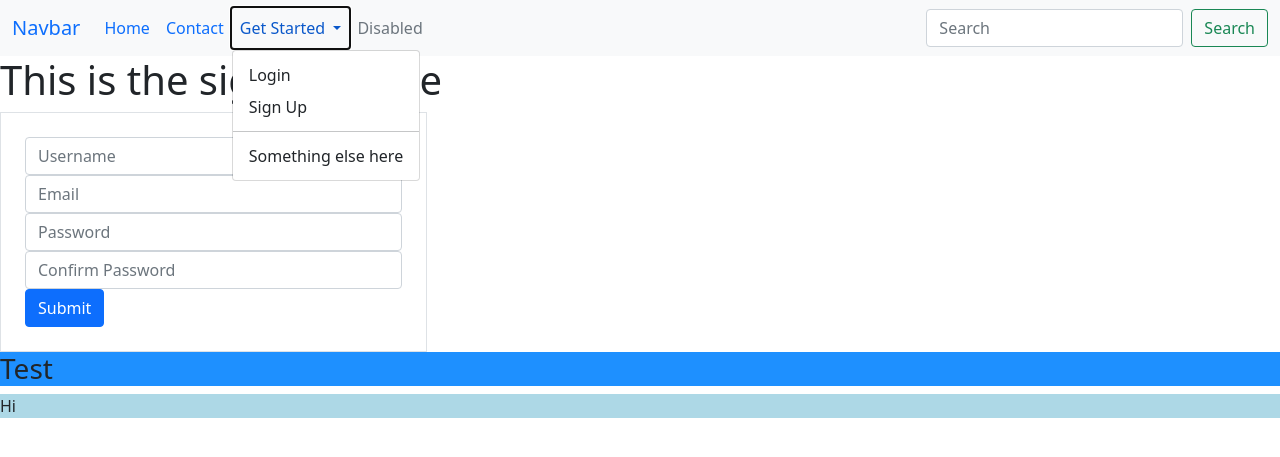
After one commit to smtsuchi/intro_to_flask_padawans122, a Flask app: page /signup in a window 1280 px wide, after a click on "Get Started". The commit adds this page. Shown: the top 457 px of the page. Run offline with Flask 3, Linux system fonts and the light colour scheme; some libraries are stand-ins or nearby versions.

Commit message:
end of wednesday day2 forms and models

```diff
--- /dev/null
+++ b/app/forms.py
@@ -0,0 +1,10 @@
+from flask_wtf import FlaskForm
+from wtforms import StringField, PasswordField, SubmitField
+from wtforms.validators import DataRequired, EqualTo
+
+class SignUpForm(FlaskForm):
+    username = StringField(label = 'Username', validators=[DataRequired()])
+    email = StringField("Email", [DataRequired()])
+    password = PasswordField("Password", [DataRequired()])
+    confirm_password = PasswordField("Confirm your password", [DataRequired(), EqualTo('password')])
+    submit = SubmitField()
--- a/app/routes.py
+++ b/app/routes.py
@@ -1,6 +1,7 @@
-from flask import render_template
+from flask import render_template, request, redirect, url_for
 from app import app
-
+from .forms import SignUpForm
+from .models import User, Post , db
 
 @app.route('/')
 def home_page():
@@ -21,14 +22,25 @@
 def contact_page():
     return render_template('contact.html')
 
-@app.route('/test')
-def test_page():
-    return {
-        'test': 'testing'
-    }
+@app.route('/login')
+def login_page():
+    return render_template('login.html')
 
-@app.route('/test2')
-def test_page2():
-    return {
-        'test': 'testing'
-    }
+@app.route('/signup', methods=["GET", "POST"])
+def signup_page():
+    form = SignUpForm()
+    if request.method == "POST":
+        if form.validate():
+            username = form.username.data
+            email = form.email.data
+            password = form.password.data
+
+            #add user to database
+            user = User(username, email, password)
+
+            db.session.add(user)
+            db.session.commit()
+            return redirect(url_for('login_page'))
+
+
+    return render_template('signup.html', form = form)
--- a/app/templates/nav.html
+++ b/app/templates/nav.html
@@ -14,11 +14,11 @@
           </li>
           <li class="nav-item dropdown">
             <a class="nav-link dropdown-toggle" href="#" role="button" data-bs-toggle="dropdown" aria-expanded="false">
-              Dropdown
+              Get Started
             </a>
             <ul class="dropdown-menu">
-              <li><a class="dropdown-item" href="#">Action</a></li>
-              <li><a class="dropdown-item" href="#">Another action</a></li>
+              <li><a class="dropdown-item" href="/login">Login</a></li>
+              <li><a class="dropdown-item" href="/signup">Sign Up</a></li>
               <li><hr class="dropdown-divider"></li>
               <li><a class="dropdown-item" href="#">Something else here</a></li>
             </ul>
--- /dev/null
+++ b/app/templates/signup.html
@@ -0,0 +1,20 @@
+{% extends 'base.html' %}
+
+{% block content %}
+<h1>This is the sign up page</h1>
+
+<form class="col-4 border p-4" method="POST">
+    {{ form.hidden_tag() }}
+
+    {{ form.username(class='form-control', placeholder='Username') }}
+    {{ form.email(class='form-control', placeholder='Email') }}
+    {{ form.password(class='form-control', placeholder='Password') }}
+    {{ form.confirm_password(class='form-control', placeholder='Confirm Password') }}
+    {{ form.submit(class='btn btn-primary') }}
+</form>
+
+
+
+
+
+{% endblock %}
--- a/config.py
+++ b/config.py
@@ -5,3 +5,6 @@
 class Config():
     FLASK_APP=os.environ.get('FLASK_APP')
     FLASK_DEBUG=os.environ.get('FLASK_DEBUG')
+    SECRET_KEY=os.environ.get('SECRET_KEY')
+    SQLALCHEMY_DATABASE_URI=os.environ.get('DATABASE_URL')
+    SQLALCHEMY_TRACK_MODIFICATIONS=False
--- a/run.py
+++ b/run.py
@@ -1,3 +1,4 @@
 from app import app
 
-app.run()
+if __name__ == '__main__':
+    app.run()
```
Also changed, not shown: app/__init__.py (+6 -1 lines), app/models.py (added, +25 -0 lines), app/templates/login.html (added, +13 -0 lines), requirements.txt (+10 -0 lines), app/templates/test.html (added), 1 other file.
